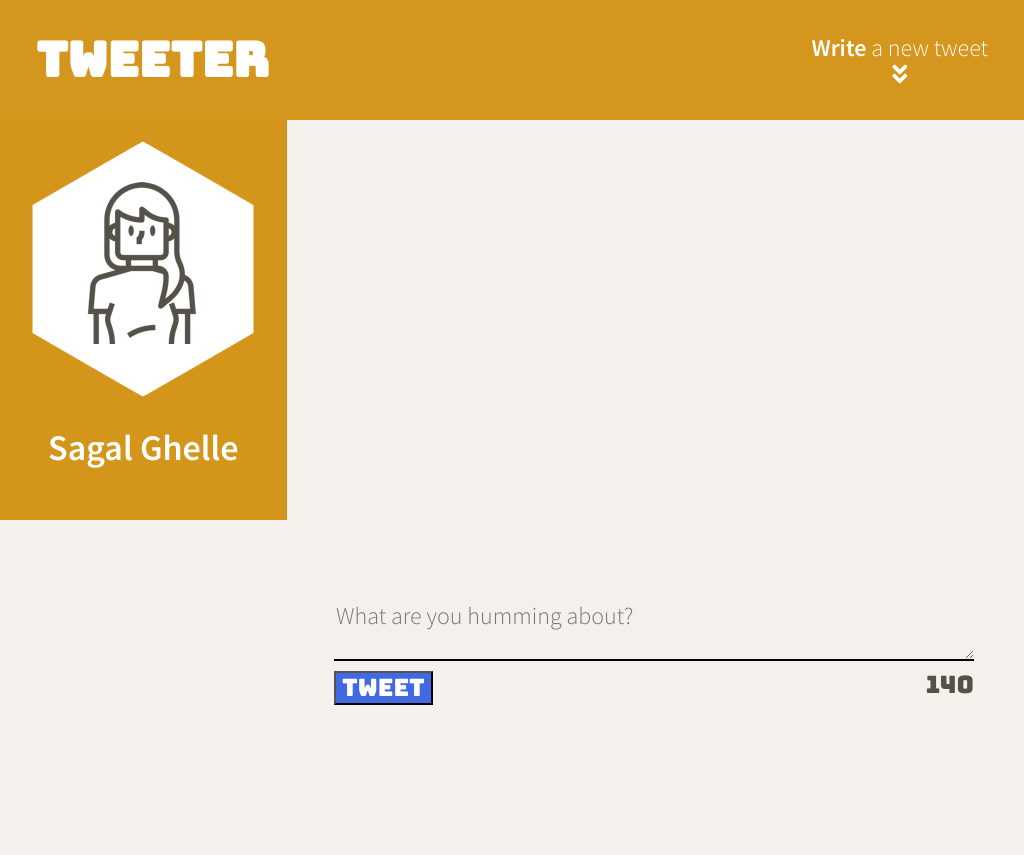
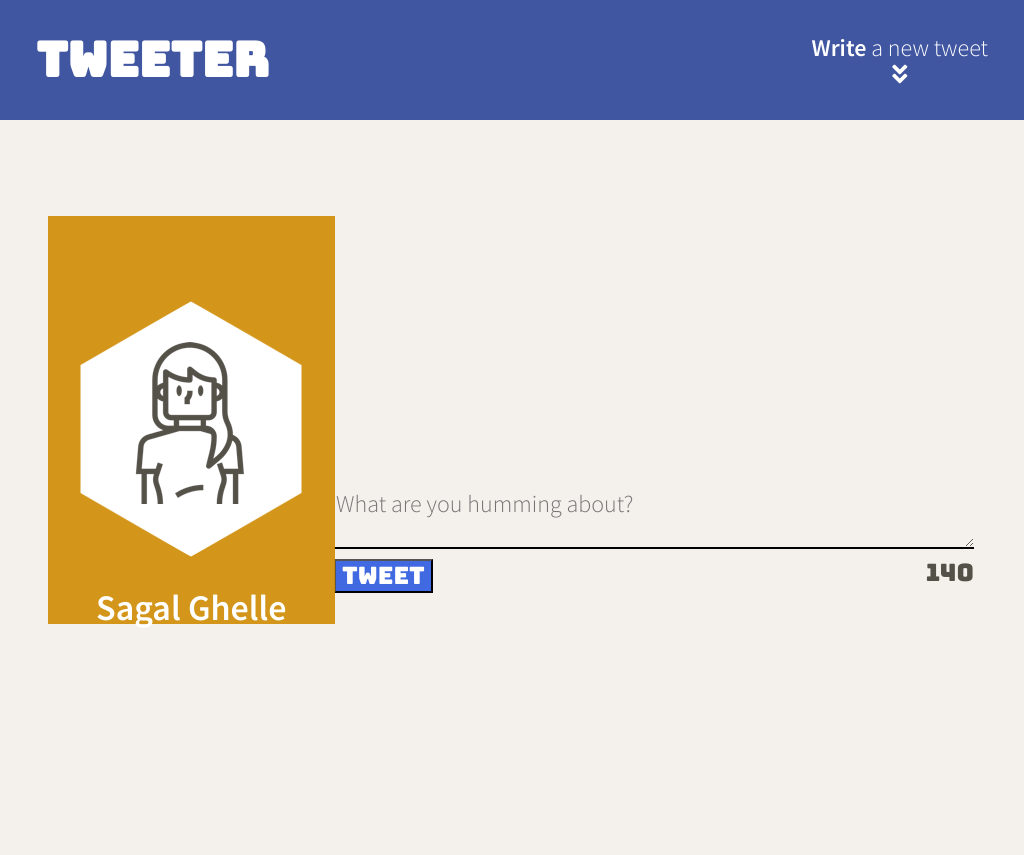
Before and after one commit to sagalgh/tweeter-, a website: page public/index.html in a window 1024 px wide. After the commit the page ends 800 px from the top, so only its background shows below. Drawn offline with nearby package versions, Linux system fonts and the light colour scheme; no server answers.

Commit message:
updated app

```diff
--- a/public/scripts/client.js
+++ b/public/scripts/client.js
@@ -96,9 +96,5 @@ $(document).ready(function () {
       })
     }
   })
-
-
-
-
 });
  // to add it to the page so we can make sure it's got all the right elements, classes, etc.
--- a/public/styles/header.css
+++ b/public/styles/header.css
@@ -7,13 +7,19 @@
   flex-direction: column;
   background-color:hsla(40, 91%, 43%, 0.921);
   color: white;
+  position: absolute;
+  top:0;
+  /* margin-top: 5em; */
   /* ; */
-  /* padding-top: 200px; */
+  padding-top: 10em;
+  padding-bottom: 7em;
 }
 @media only screen and (min-width: 1024px) {
   .main-header {
     width: 28vw;
     float: left;
     margin: 3em, 0.5em, 0.5em, 1.5em;
+    margin-top: 9em;
+    margin-left: 2em;
   }
 }
--- a/public/styles/layout.css
+++ b/public/styles/layout.css
@@ -117,6 +117,7 @@ color:slategrey
     width: 85vh;
     float: right;
   }
-
-
+  nav{
+    background-color: #4056A1;
+  }
 }
--- a/public/styles/nav.css
+++ b/public/styles/nav.css
@@ -1,7 +1,7 @@
 nav {
   height: 120px;
   width: 100vw;
-  background-color: #4056A1;
+  /* background-color: #4056A1; */
   color: #FFFFFF;
   padding: 0 1.5em;
   display: flex;
@@ -24,10 +24,17 @@ nav {
   align-items: center;
 }
 @media only screen and (max-width: 1024px) {
-  nav {
-    background-color:hsla(40, 91%, 43%, 0.921);
-    color: white;
+  nav{
+   position: absolute;
+   top: 0;
   }
+  main{
+    margin-top: 17em;
+  }
+  header img{
+    padding-top:2em;
+  }
+
 }
 
 
--- a/server/data-files/initial-tweets.json
+++ b/server/data-files/initial-tweets.json
@@ -8,7 +8,7 @@
     "content": {
       "text": "If I have seen further it is by standing on the shoulders of giants"
     },
-    "created_at": 1637076733352
+    "created_at": 1637114963054
   },
   {
     "user": {
@@ -19,6 +19,6 @@
     "content": {
       "text": "Je pense , donc je suis"
     },
-    "created_at": 1637163133352
+    "created_at": 1637201363054
   }
 ]
```
Also changed, not shown: public/index.html (+0 -1 lines).
